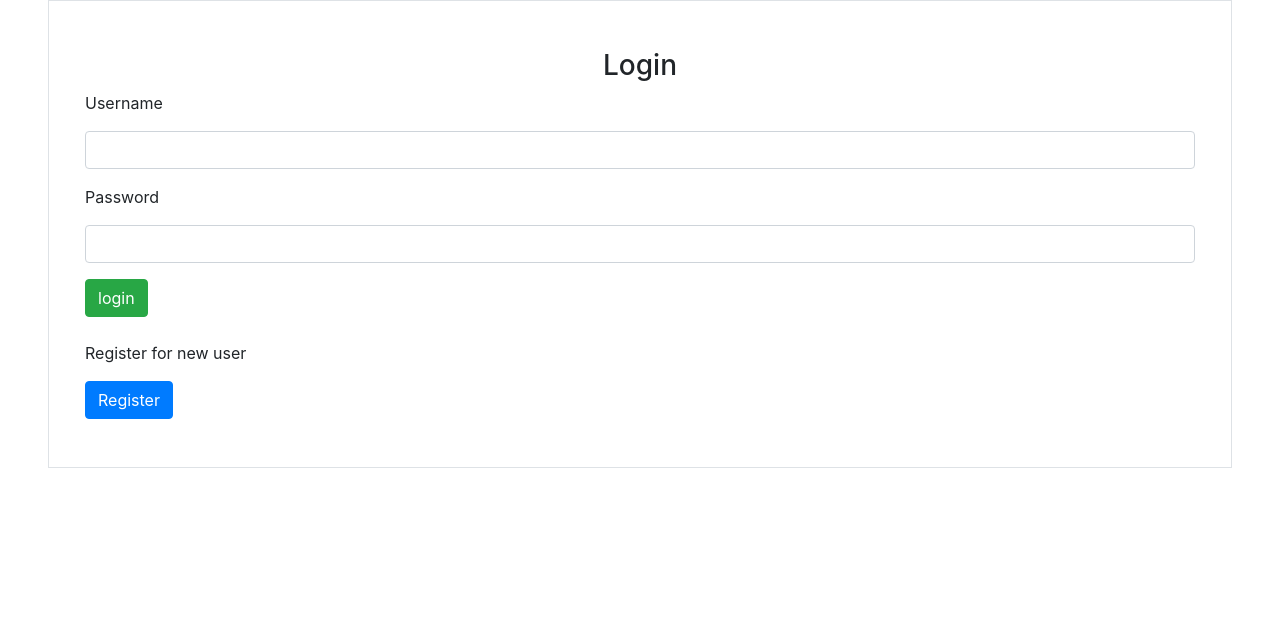
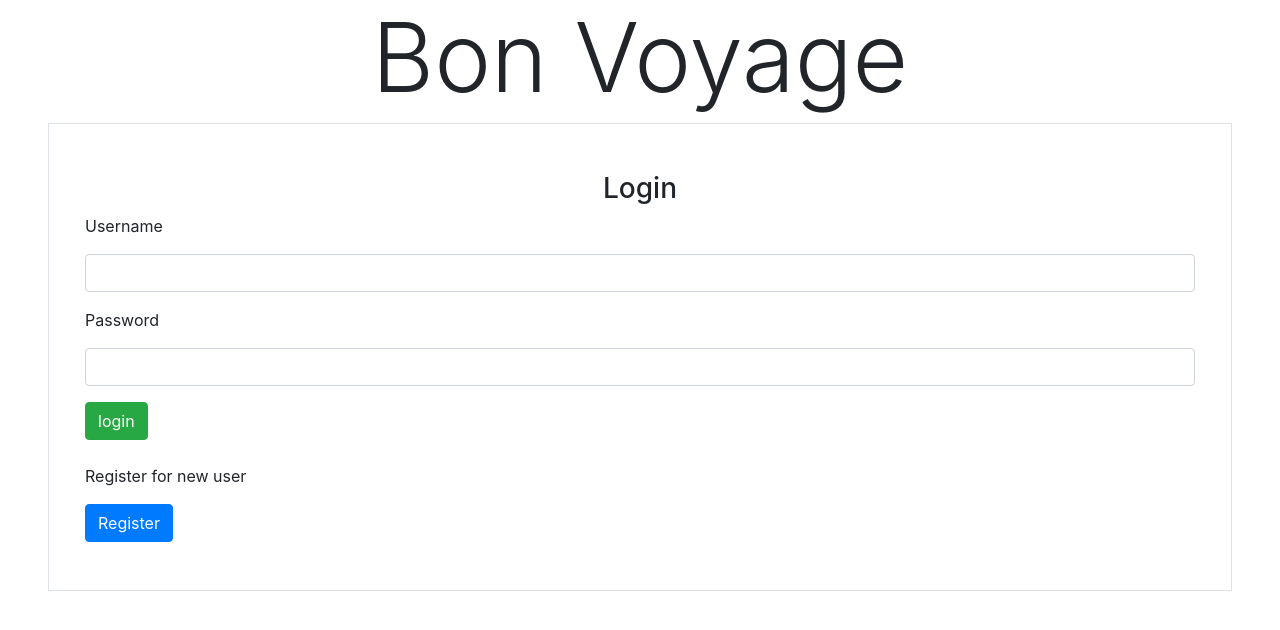
Before and after one commit to nihalkudukkan/Travel-App-Project-react, a React (Create React App) app: page / in a window 1280 px wide. Shown: the top 630 px of the page. Built offline with nearby package versions, Linux system fonts and the light colour scheme.

Commit message:
Name Change

```diff
--- a/src/components/CreatePlan.js
+++ b/src/components/CreatePlan.js
@@ -81,7 +81,7 @@ searchUser(name){
         return (
             <>
             <Navbar bg="dark" variant="dark" expand="lg">
-                <Navbar.Brand href="#home">Travel Application</Navbar.Brand>
+                <Navbar.Brand href="#home">Bon Voyage</Navbar.Brand>
                 <Navbar.Toggle aria-controls="basic-navbar-nav" />
                 <Navbar.Collapse id="basic-navbar-nav">
                 <Nav className="mr-auto">
@@ -91,7 +91,7 @@ searchUser(name){
                     <Nav.Link onClick={() => this.props.history.push(`/friend/${this.state.name}`)}>Friends</Nav.Link>
                     <Nav.Link onClick={()=>this.searchUser(this.state.name)}>Search</Nav.Link>
                 </Nav>
-                <Nav className="margin">
+                <Nav className="margin" style={{marginRight:  '5em'}}>
                     <Dropdown>
                     <Dropdown.Toggle bg="dark" variant="dark" id="dropdown-basic">
                     {this.state.tempnot!==0?
--- a/src/components/EditTravelPlan.js
+++ b/src/components/EditTravelPlan.js
@@ -108,7 +108,7 @@ searchUser(name){
         return (
             <>
             <Navbar bg="dark" variant="dark" expand="lg">
-                <Navbar.Brand href="#home">Travel Application</Navbar.Brand>
+                <Navbar.Brand href="#home">Bon Voyage</Navbar.Brand>
                 <Navbar.Toggle aria-controls="basic-navbar-nav" />
                 <Navbar.Collapse id="basic-navbar-nav">
                 <Nav className="mr-auto">
--- a/src/components/FriendList.js
+++ b/src/components/FriendList.js
@@ -70,7 +70,7 @@ class FriendList extends Component {
         return (
             <>
             <Navbar bg="dark" variant="dark" expand="lg">
-                <Navbar.Brand href="#home">Travel Application</Navbar.Brand>
+                <Navbar.Brand href="#home">Bon Voyage</Navbar.Brand>
                 <Navbar.Toggle aria-controls="basic-navbar-nav" />
                 <Navbar.Collapse id="basic-navbar-nav">
                 <Nav className="mr-auto">
--- a/src/components/HomeMain.js
+++ b/src/components/HomeMain.js
@@ -76,7 +76,7 @@ class HomeMain extends Component {
         return (
             <>
             <Navbar bg="dark" variant="dark" expand="lg">
-                <Navbar.Brand href="#home">Travel Application</Navbar.Brand>
+                <Navbar.Brand href="#home">Bon Voyage</Navbar.Brand>
                 <Navbar.Toggle aria-controls="basic-navbar-nav" />
                 <Navbar.Collapse id="basic-navbar-nav">
                 <Nav className="mr-auto">
--- a/src/components/MyTravelPlan.js
+++ b/src/components/MyTravelPlan.js
@@ -15,16 +15,7 @@ class MyTravelPlan extends Component {
             alluser:[],
             temp:[],
             tempnot:0,
-            // tmp:{activities: "",
-            //     cost: 0,
-            //     days: "",
-            //     id: '',
-            //     modeOfStay: "",
-            //     modeOfTravel: "",
-            //     participants: 3,
-            //     placeOfStay: "",
-            //     startDt: "",
-            //     username: ""},
+
             tmp:[],
             name: this.props.match.params.name,
         }
@@ -66,7 +57,7 @@ class MyTravelPlan extends Component {
                                                     res=>{
                                                         this.setState({tmp:res.data})
                                                         // document.getElementById("demo").innerHTML = this.state.tmp;
-                                                        console.log(res.data);
+                                                        // console.log(res.data);
                                                         // console.log(this.state.tmp);
                                                     }
                                                 )
@@ -124,7 +115,7 @@ class MyTravelPlan extends Component {
         return (
             <>
             <Navbar bg="dark" variant="dark" expand="lg">
-                <Navbar.Brand href="#home">Travel Application</Navbar.Brand>
+                <Navbar.Brand href="#home">Bon Voyage</Navbar.Brand>
                 <Navbar.Toggle aria-controls="basic-navbar-nav" />
                 <Navbar.Collapse id="basic-navbar-nav">
                 <Nav className="mr-auto">
--- a/src/components/Notification.js
+++ b/src/components/Notification.js
@@ -28,7 +28,7 @@ class Notification extends Component {
                         req: response.data
                     })
                     // console.log(this.state.req);
-                    console.log(this.state.req.length);
+                    // console.log(this.state.req.length);
                 }
             )
     }
@@ -80,7 +80,7 @@ searchUser(name){
         return (
             <>
             <Navbar bg="dark" variant="dark" expand="lg">
-                <Navbar.Brand href="#home">Travel Application</Navbar.Brand>
+                <Navbar.Brand href="#home">Bon Voyage</Navbar.Brand>
                 <Navbar.Toggle aria-controls="basic-navbar-nav" />
                 <Navbar.Collapse id="basic-navbar-nav">
                 <Nav className="mr-auto">
--- a/src/components/SearchUser.js
+++ b/src/components/SearchUser.js
@@ -142,7 +142,7 @@ class SearchUser extends Component {
         return (
             <>
             <Navbar bg="dark" variant="dark" expand="lg">
-                <Navbar.Brand href="#home">Travel Application</Navbar.Brand>
+                <Navbar.Brand href="#home">Bon Voyage</Navbar.Brand>
                 <Navbar.Toggle aria-controls="basic-navbar-nav" />
                 <Navbar.Collapse id="basic-navbar-nav">
                 <Nav className="mr-auto">
--- a/src/components/UserComponent.js
+++ b/src/components/UserComponent.js
@@ -75,6 +75,7 @@ class UserComponent extends Component {
         let { username, password } = this.state
         return (
             <div>
+                <h1 className="display-1 d-flex justify-content-center">Bon Voyage</h1>
                 <h3 className="d-flex justify-content-center">Register</h3>
                 <div className="container">
                     <Formik
--- a/src/components/UserDetails.js
+++ b/src/components/UserDetails.js
@@ -87,7 +87,7 @@ class UserDetails extends Component {
         return (
             <>
             <Navbar bg="dark" variant="dark" expand="lg">
-                <Navbar.Brand href="#home">Travel Application</Navbar.Brand>
+                <Navbar.Brand href="#home">Bon Voyage</Navbar.Brand>
                 <Navbar.Toggle aria-controls="basic-navbar-nav" />
                 <Navbar.Collapse id="basic-navbar-nav">
                 <Nav className="mr-auto">
--- a/src/components/UserInfoChange.js
+++ b/src/components/UserInfoChange.js
@@ -163,7 +163,7 @@ searchUser(name){
         return (
             <>
             <Navbar bg="dark" variant="dark" expand="lg">
-                <Navbar.Brand href="#home">Travel Application</Navbar.Brand>
+                <Navbar.Brand href="#home">Bon Voyage</Navbar.Brand>
                 <Navbar.Toggle aria-controls="basic-navbar-nav" />
                 <Navbar.Collapse id="basic-navbar-nav">
                 <Nav className="mr-auto">
--- a/src/components/Welcome.js
+++ b/src/components/Welcome.js
@@ -83,6 +83,8 @@ class Welcome extends Component {
     render() {
         let { username, password } = this.state
         return (
+            <>
+            <h1 className="display-1 d-flex justify-content-center">Bon Voyage</h1>
             <div className="border mx-5 py-5">
                 <h3 className="d-flex justify-content-center">Login</h3>
                 <div className="container">
@@ -125,6 +127,7 @@ class Welcome extends Component {
 
                 </div>
             </div>
+            </>
         );
     }
 }
```
